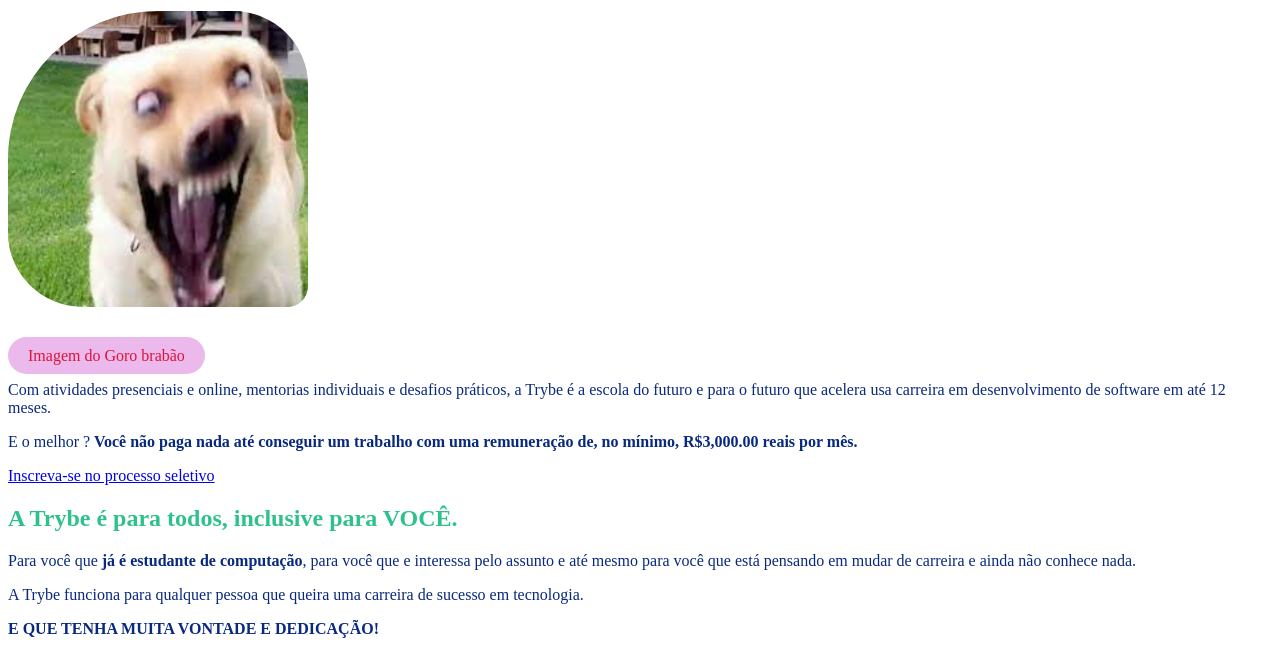
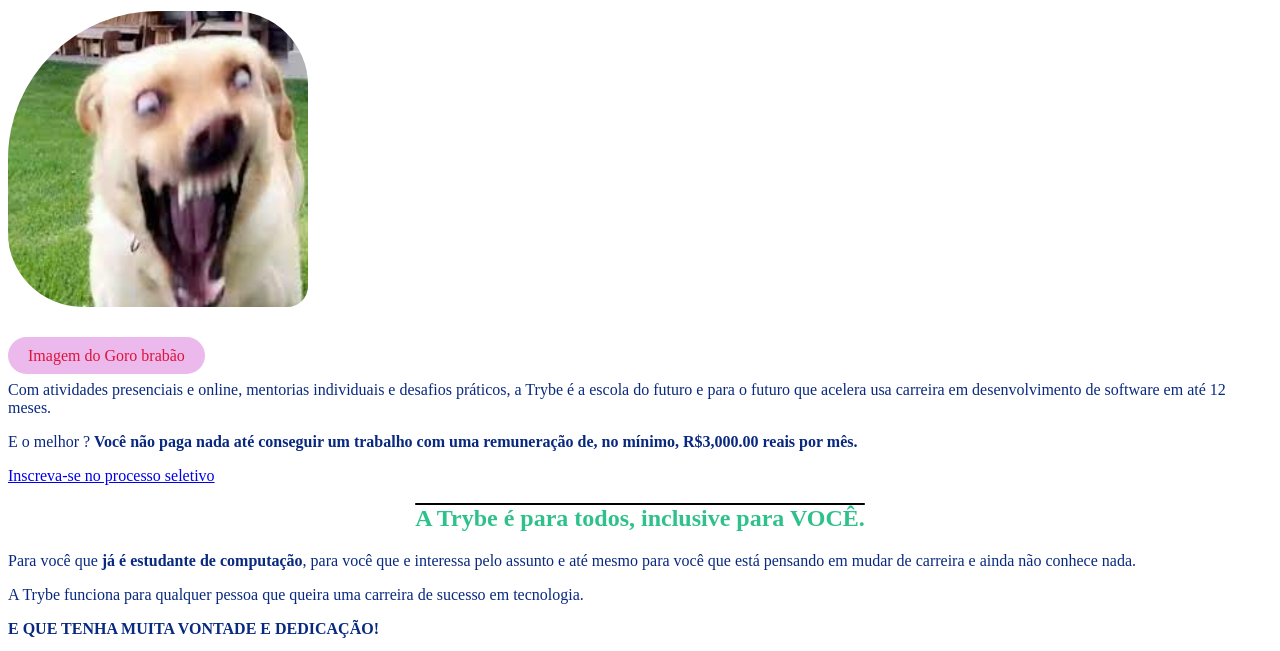
Before and after one commit to EbraimOliveira/curso_trybe_exercicios, a plain HTML site: page replicando_pagina_trybe_HTML_CSS/replicando_pagina_trybe.html in a window 1280 px wide. Shown: the part 108-759 px from the top of the page. Drawn offline with Linux system fonts and the light colour scheme.

Commit message:
alterada a cor e alinhamento do título

```diff
--- a/replicando_pagina_trybe_HTML_CSS/replicando_pagina_trybe.html
+++ b/replicando_pagina_trybe_HTML_CSS/replicando_pagina_trybe.html
@@ -72,6 +72,14 @@
         border-radius: 50% 25% 7%;
       }
     </style> -->
+    <style>
+      h2 {
+        text-decoration: overline;
+        text-decoration-color: black;
+        text-decoration-line: overline;
+        text-align: center;
+      }
+    </style>
   </head>
   <body>
     <h1 id="main">Sua carreira de sucesso em tecnologia começa aqui. Agora</h1>
```
